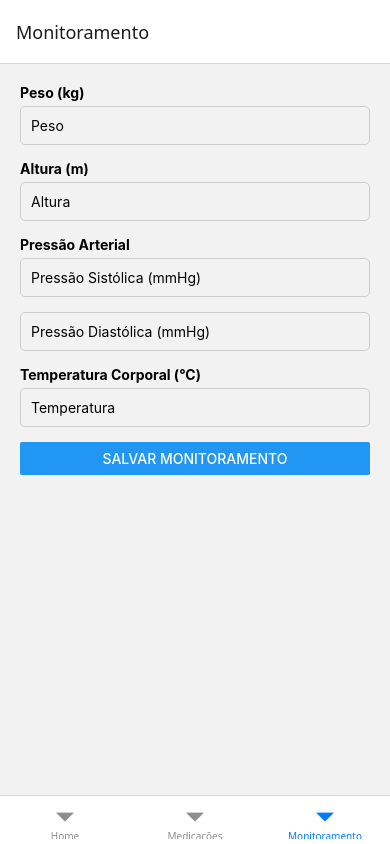
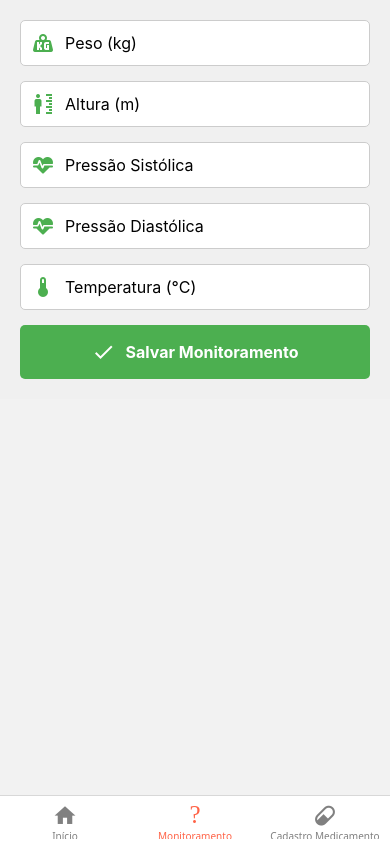
Before and after one commit to Juan-90/App-saude-idosos, a React Native app: screen /Monitoramento in a window 390 px wide. Built offline with nearby package versions, Linux system fonts and the light colour scheme.

Commit message:
Adicionando estilo ao aplicativo

```diff
--- a/App.tsx
+++ b/App.tsx
@@ -1,27 +1,13 @@
 import React from 'react';
 import { NavigationContainer } from '@react-navigation/native';
-import { createBottomTabNavigator, BottomTabNavigationProp } from '@react-navigation/bottom-tabs';
+import Navigation from './src/navigation/Navigation';
 
-import HomeScreen from './src/screens/HomeScreen';
-import MedicationScreen from './src/screens/MedicationScreen';
-import HealthMonitorScreen from './src/screens/HealthMonitorScreen';
-
-type RootTabParamList = {
-  Home: undefined;
-  Medicações: undefined;
-  Monitoramento: undefined;
+const App = () => {
+  return (
+    <NavigationContainer>
+      <Navigation />
+    </NavigationContainer>
+  );
 };
 
-const Tab = createBottomTabNavigator<RootTabParamList>();
-
-export default function App() {
-  return (
-    <NavigationContainer>
-      <Tab.Navigator>
-        <Tab.Screen name="Home" component={HomeScreen} />
-        <Tab.Screen name="Medicações" component={MedicationScreen} />
-        <Tab.Screen name="Monitoramento" component={HealthMonitorScreen} />
-      </Tab.Navigator>
-    </NavigationContainer>
-  );
-}
+export default App;
--- a/package.json
+++ b/package.json
@@ -10,7 +10,7 @@
     "web": "expo start --web"
   },
   "dependencies": {
-    "@react-navigation/bottom-tabs": "^7.1.3",
+    "@react-navigation/bottom-tabs": "^7.2.0",
     "@react-navigation/native": "^7.0.14",
     "@react-navigation/stack": "^7.0.18",
     "app-saude-idosos": "file:",
@@ -20,10 +20,11 @@
     "react": "18.3.1",
     "react-native": "^0.76.5",
     "react-native-chart-kit": "^6.12.0",
+    "react-native-elements": "^3.4.3",
     "react-native-gesture-handler": "~2.20.2",
     "react-native-notifications": "^5.1.0",
     "react-native-reanimated": "^3.16.5",
-    "react-native-safe-area-context": "^4.12.0",
+    "react-native-safe-area-context": "^4.14.1",
     "react-native-screens": "~4.1.0",
     "react-native-vector-icons": "^10.2.0"
   },
@@ -33,6 +34,7 @@
     "@types/prop-types": "^15.7.14",
     "@types/react": "~18.3.12",
     "@types/react-native": "^0.73.0",
+    "@types/react-native-vector-icons": "^6.4.18",
     "typescript": "^5.3.3"
   },
   "private": true
--- /dev/null
+++ b/src/navigation/Navigation.tsx
@@ -0,0 +1,39 @@
+import React from 'react';
+import { createBottomTabNavigator } from '@react-navigation/bottom-tabs';
+import { Icon } from 'react-native-elements';
+import HomeScreen from '../screens/HomeScreen';
+import HealthMonitorScreen from '../screens/HealthMonitorScreen';
+import MedicationScreen from '../screens/MedicationScreen';
+
+const Tab = createBottomTabNavigator();
+
+const Navigation = () => {
+  return (
+    <Tab.Navigator
+      screenOptions={({ route }) => ({
+        tabBarIcon: ({ color, size }) => {
+          let iconName: string = '';
+
+          if (route.name === 'Início') {
+            iconName = 'home';
+          } else if (route.name === 'Monitoramento') {
+            iconName = 'monitor-heart';
+          } else if (route.name === 'Cadastro Medicamento') {
+            iconName = 'pill';
+          }
+
+          return <Icon name={iconName} type="material-community" size={size} color={color} />;
+        },
+        tabBarActiveTintColor: 'tomato',
+        tabBarInactiveTintColor: 'gray',
+        headerShown: false,
+      })}
+    >
+      <Tab.Screen name="Início" component={HomeScreen} />
+      <Tab.Screen name="Monitoramento" component={HealthMonitorScreen} />
+      <Tab.Screen name="Cadastro Medicamento" component={MedicationScreen} />
+    </Tab.Navigator>
+  );
+};
+
+export default Navigation;
--- a/src/screens/HealthMonitorScreen.tsx
+++ b/src/screens/HealthMonitorScreen.tsx
@@ -1,5 +1,6 @@
 import React, { useState } from 'react';
-import { View, Text, TextInput, Button, Alert, ScrollView, StyleSheet } from 'react-native';
+import { View, Text, TextInput, Alert, ScrollView, StyleSheet, TouchableOpacity } from 'react-native';
+import MaterialCommunityIcons from 'react-native-vector-icons/MaterialCommunityIcons';
 
 const HealthMonitorScreen = () => {
   const [weight, setWeight] = useState('');
@@ -91,50 +92,65 @@ const HealthMonitorScreen = () => {
 
   return (
     <ScrollView contentContainerStyle={styles.container}>
-      <Text style={styles.label}>Peso (kg)</Text>
+      <View style={styles.inputGroup}>
+        <MaterialCommunityIcons name="weight-kilogram" size={24} color="#4CAF50" />
         <TextInput
           value={weight}
           onChangeText={setWeight}
           keyboardType="numeric"
-        placeholder="Peso"
+          placeholder="Peso (kg)"
           style={styles.input}
         />
+      </View>
 
-      <Text style={styles.label}>Altura (m)</Text>
+      <View style={styles.inputGroup}>
+        <MaterialCommunityIcons name="human-male-height" size={24} color="#4CAF50" />
         <TextInput
           value={height}
           onChangeText={setHeight}
           keyboardType="numeric"
-        placeholder="Altura"
+          placeholder="Altura (m)"
           style={styles.input}
         />
+      </View>
 
-      <Text style={styles.label}>Pressão Arterial</Text>
+      <View style={styles.inputGroup}>
+        <MaterialCommunityIcons name="heart-pulse" size={24} color="#4CAF50" />
         <TextInput
           value={systolicPressure}
           onChangeText={setSystolicPressure}
           keyboardType="numeric"
-        placeholder="Pressão Sistólica (mmHg)"
+          placeholder="Pressão Sistólica"
           style={styles.input}
         />
+      </View>
+
+      <View style={styles.inputGroup}>
+        <MaterialCommunityIcons name="heart-pulse" size={24} color="#4CAF50" />
         <TextInput
           value={diastolicPressure}
           onChangeText={setDiastolicPressure}
           keyboardType="numeric"
-        placeholder="Pressão Diastólica (mmHg)"
+          placeholder="Pressão Diastólica"
           style={styles.input}
         />
+      </View>
 
-      <Text style={styles.label}>Temperatura Corporal (°C)</Text>
+      <View style={styles.inputGroup}>
+        <MaterialCommunityIcons name="thermometer" size={24} color="#4CAF50" />
         <TextInput
           value={temperature}
           onChangeText={setTemperature}
           keyboardType="numeric"
-        placeholder="Temperatura"
+          placeholder="Temperatura (°C)"
           style={styles.input}
         />
+      </View>
 
-      <Button title="Salvar Monitoramento" onPress={handleSubmit} />
+      <TouchableOpacity style={styles.button} onPress={handleSubmit}>
+        <MaterialCommunityIcons name="check" size={24} color="#fff" />
+        <Text style={styles.buttonText}>Salvar Monitoramento</Text>
+      </TouchableOpacity>
     </ScrollView>
   );
 };
@@ -142,17 +158,36 @@ const HealthMonitorScreen = () => {
 const styles = StyleSheet.create({
   container: {
     padding: 20,
+    backgroundColor: '#f0f0f0',
   },
-  label: {
-    marginBottom: 5,
-    fontWeight: 'bold',
+  inputGroup: {
+    flexDirection: 'row',
+    alignItems: 'center',
+    borderWidth: 1,
+    borderColor: '#ccc',
+    borderRadius: 5,
+    marginBottom: 15,
+    padding: 10,
+    backgroundColor: '#fff',
   },
   input: {
-    borderWidth: 1,
-    borderColor: '#ccc',
-    padding: 10,
-    marginBottom: 15,
+    flex: 1,
+    marginLeft: 10,
+    fontSize: 16,
+  },
+  button: {
+    flexDirection: 'row',
+    alignItems: 'center',
+    justifyContent: 'center',
+    backgroundColor: '#4CAF50',
+    padding: 15,
     borderRadius: 5,
+  },
+  buttonText: {
+    color: '#fff',
+    fontWeight: 'bold',
+    fontSize: 16,
+    marginLeft: 10,
   },
 });
 
--- a/src/screens/HomeScreen.tsx
+++ b/src/screens/HomeScreen.tsx
@@ -1,19 +1,15 @@
-// src/screens/HomeScreen.tsx
 import React from 'react';
-import { View, Text, StyleSheet, Button } from 'react-native';
+import { View, Text, StyleSheet } from 'react-native';
+import { NavigationProp } from '@react-navigation/native';
 
-const HomeScreen = ({ navigation }: any) => {
+type Props = {
+  navigation: NavigationProp<any>;
+};
+
+const HomeScreen = ({ navigation }: Props) => {
   return (
     <View style={styles.container}>
-      <Text style={styles.title}>Bem-vindo ao App Saúde de Idosos</Text>
-      <Button
-        title="Ver Medicações"
-        onPress={() => navigation.navigate('Medicações')}
-      />
-      <Button
-        title="Ver Monitoramento"
-        onPress={() => navigation.navigate('Monitoramento')}
-      />
+      <Text style={styles.text}>Bem-vindo à tela inicial!</Text>
     </View>
   );
 };
@@ -23,12 +19,11 @@ const styles = StyleSheet.create({
     flex: 1,
     justifyContent: 'center',
     alignItems: 'center',
-    padding: 16,
+    backgroundColor: '#f5f5f5',
   },
-  title: {
-    fontSize: 24,
+  text: {
+    fontSize: 18,
     fontWeight: 'bold',
-    marginBottom: 20,
   },
 });
 
--- a/src/screens/MedicationScreen.tsx
+++ b/src/screens/MedicationScreen.tsx
@@ -1,96 +1,83 @@
-import React, { useState } from 'react';
-import { View, Text, TextInput, Button, Alert, FlatList } from 'react-native';
+// Importações necessárias
+import React from 'react';
+import { View, Text, TextInput, Button, StyleSheet, Alert, FlatList, TouchableOpacity } from 'react-native';
+import Icon from 'react-native-vector-icons/MaterialCommunityIcons'; // Biblioteca para ícones
 
-type Medication = {
-  id: string;
-  name: string;
-  dosage: string;
-  time: string;
-};
-
-const MedicationScreen = () => {
-  const [medicationName, setMedicationName] = useState('');
-  const [dosage, setDosage] = useState('');
-  const [time, setTime] = useState('');
-  const [medications, setMedications] = useState<Medication[]>([]); // Tipo explícito aqui
-
-  const validateForm = () => {
-    if (!medicationName.trim()) {
-      Alert.alert('Erro', 'Por favor, insira o nome da medicação.');
-      return false;
-    }
-
-    if (!dosage || isNaN(Number(dosage)) || Number(dosage) <= 0) {
-      Alert.alert('Erro', 'Por favor, insira uma dosagem válida.');
-      return false;
-    }
-
-    if (!time.trim()) {
-      Alert.alert('Erro', 'Por favor, insira o horário da medicação.');
-      return false;
-    }
-
-    return true;
-  };
-
-  const handleSubmit = () => {
-    if (validateForm()) {
-      const newMedication: Medication = {
-        id: Date.now().toString(),
-        name: medicationName,
-        dosage,
-        time,
-      };
-
-      setMedications((prevMedications) => [...prevMedications, newMedication]);
-      Alert.alert('Sucesso', 'Medicação cadastrada com sucesso!');
-
-      // Limpar os campos após adicionar
-      setMedicationName('');
-      setDosage('');
-      setTime('');
-    }
-  };
+const App = () => {
+  const medications = [
+    { id: '1', name: 'Paracetamol', dosage: '500mg', time: '08:00' },
+    { id: '2', name: 'Ibuprofeno', dosage: '200mg', time: '14:00' },
+  ];
 
   return (
-    <View>
-      <Text>Nome da Medicação</Text>
-      <TextInput
-        value={medicationName}
-        onChangeText={setMedicationName}
-        placeholder="Nome da medicação"
-      />
+    <View style={styles.container}>
+      <Text style={styles.header}>Meu App de Saúde</Text>
 
-      <Text>Dosagem</Text>
-      <TextInput
-        value={dosage}
-        onChangeText={setDosage}
-        keyboardType="numeric"
-        placeholder="Dosagem"
-      />
-
-      <Text>Horário</Text>
-      <TextInput
-        value={time}
-        onChangeText={setTime}
-        placeholder="Horário (ex.: 08:00)"
-      />
-
-      <Button title="Salvar Medicação" onPress={handleSubmit} />
-
+      {/* Lista de Medicamentos */}
       <FlatList
         data={medications}
         keyExtractor={(item) => item.id}
         renderItem={({ item }) => (
-          <View>
-            <Text>Nome: {item.name}</Text>
-            <Text>Dosagem: {item.dosage}</Text>
-            <Text>Horário: {item.time}</Text>
-          </View>
+          <TouchableOpacity style={styles.medicationCard}>
+            <Icon name="pill" size={30} color={styles.iconColor.color} />
+            <View style={styles.medicationDetails}>
+              <Text style={styles.medicationName}>{item.name}</Text>
+              <Text style={styles.medicationInfo}>Dosagem: {item.dosage}</Text>
+              <Text style={styles.medicationInfo}>Horário: {item.time}</Text>
+            </View>
+          </TouchableOpacity>
         )}
       />
+
+      <Button title="Adicionar Medicação" color={styles.button.color} onPress={() => Alert.alert('Botão clicado!')} />
     </View>
   );
 };
 
-export default MedicationScreen;
+const styles = StyleSheet.create({
+  container: {
+    flex: 1,
+    backgroundColor: '#E0F7FA', // Fundo suave (Turquesa claro)
+    padding: 16,
+  },
+  header: {
+    fontSize: 24,
+    fontWeight: 'bold',
+    color: '#00796B', // Verde escuro
+    textAlign: 'center',
+    marginBottom: 16,
+  },
+  medicationCard: {
+    flexDirection: 'row',
+    alignItems: 'center',
+    backgroundColor: '#FFFFFF', // Branco
+    padding: 12,
+    borderRadius: 8,
+    marginBottom: 12,
+    shadowColor: '#000',
+    shadowOffset: { width: 0, height: 2 },
+    shadowOpacity: 0.2,
+    shadowRadius: 4,
+    elevation: 2,
+  },
+  medicationDetails: {
+    marginLeft: 12,
+  },
+  medicationName: {
+    fontSize: 18,
+    fontWeight: 'bold',
+    color: '#0288D1', // Azul
+  },
+  medicationInfo: {
+    fontSize: 14,
+    color: '#455A64', // Cinza escuro
+  },
+  button: {
+    color: '#00796B', // Verde escuro
+  },
+  iconColor: {
+    color: '#0288D1', // Azul para ícones
+  },
+});
+
+export default App;
```
Also changed, not shown: 2 other files (tests, documents, lock files or other folders). Lines whose indentation alone changed are shown as unchanged.
